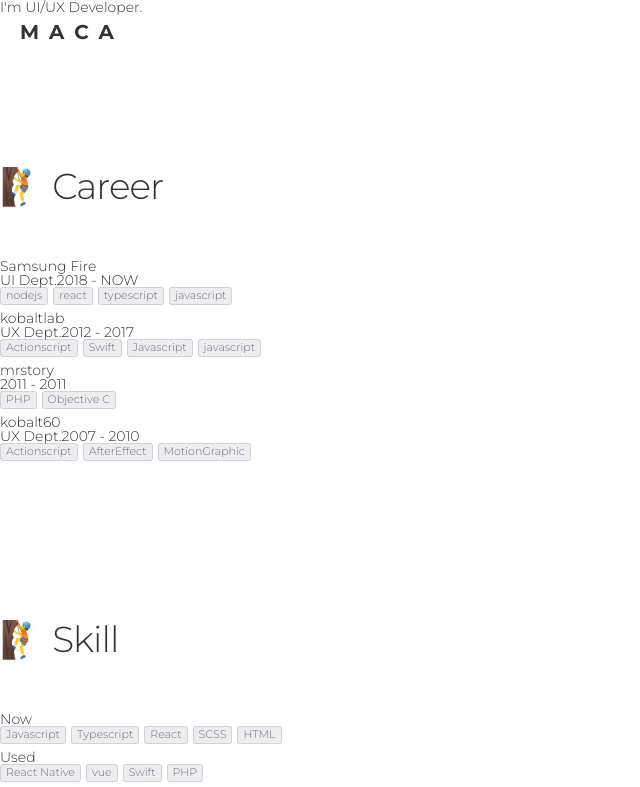
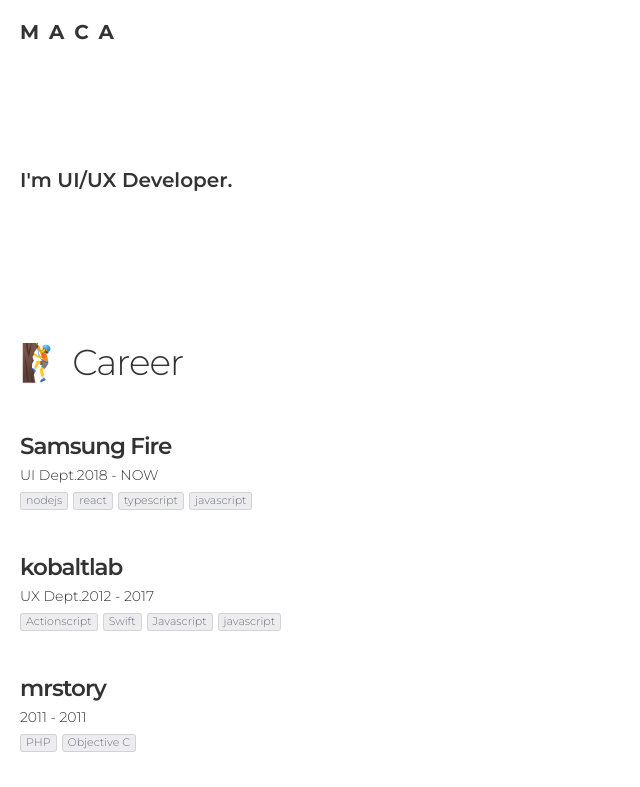
Before and after one commit to macaos/aboutme, a React (Create React App) app in the folder v3/: page /about in a window 1280 px wide. Shown: the top 787 px of the page, without its empty margins (0-640 px from the left). Built offline with nearby package versions, Linux system fonts and the light colour scheme; some icons are missing.

Commit message:
Update sass

```diff
--- a/v3/src/scss/style.scss
+++ b/v3/src/scss/style.scss
@@ -156,13 +156,37 @@
             }
         }
     }
-    &-plays {
+    &-playground {
+        padding: 2rem;
         margin-bottom: 3rem;
         .items {
             .item {
                 margin-bottom: 1rem;
                 .title {
                     display: inline-block;
+                }
+            }
+        }
+    }
+
+    &-about {
+        padding: 2rem;
+        .introduce {
+            margin-top: 15rem;
+            font-size: 2rem;
+            font-weight: 600;
+        }
+        .items {
+            .item {
+                margin-bottom: 4rem;
+                .name {
+                    font-size: 2.3rem;
+                    font-weight: 600;
+                    letter-spacing: -0.1rem;
+                    margin-bottom: 1rem;
+                }
+                .part {
+                    margin-bottom: 1rem;
                 }
             }
         }
--- a/v3/src/views/About.tsx
+++ b/v3/src/views/About.tsx
@@ -28,18 +28,18 @@
         </li>
     })
     return (
-        <div>
+        <div className="view-about">
             <Header />
-            <div>
+            <div className="introduce">
                 I'm UI/UX Developer.
             </div>
             <h2 className="page-tit">🧗 Career</h2>
-            <ul>
+            <ul className="items">
                 {CompItem}
             </ul>
 
             <h2 className="page-tit">🧗 Skill</h2>
-            <ul>
+            <ul className="items">
                 {CompSkillItem}
             </ul>
 
```
Also changed, not shown: v3/src/views/Career.tsx (deleted, +0 -11 lines).
